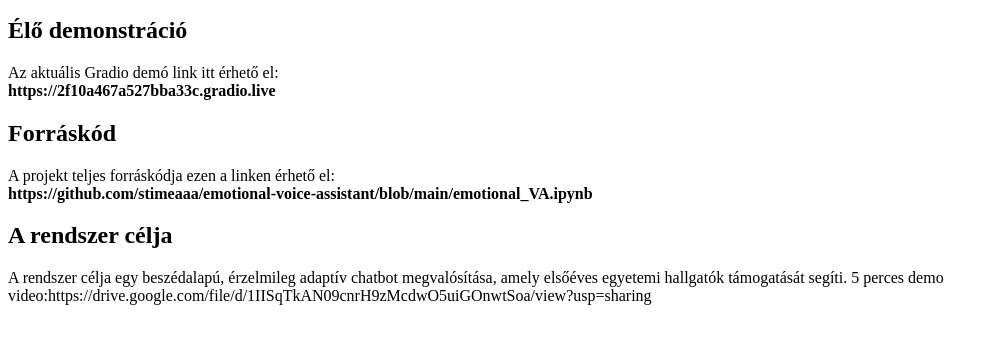
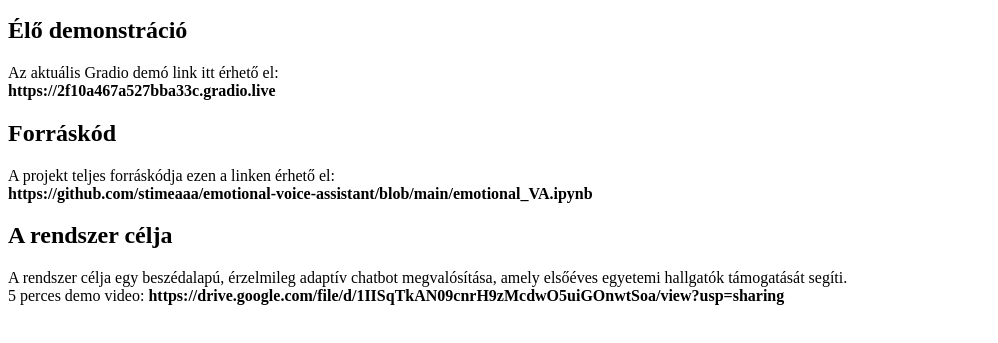
Before and after one commit to stimeaaa/emotional-voice-assistant, a plain HTML site: page index.html in a window 1280 px wide. Shown: the part 101-444 px from the top of the page, without its empty margins (0-998 px from the left). Drawn offline with Linux system fonts and the light colour scheme.

Commit message:
Enhance demo video link presentation in index.html
Formatted the demo video link for better visibility.

```diff
--- a/index.html
+++ b/index.html
@@ -27,8 +27,8 @@ A projekt teljes forráskódja ezen a linken érhető el:<br>
 <h2>A rendszer célja</h2>
 <p>
 A rendszer célja egy beszédalapú, érzelmileg adaptív chatbot megvalósítása,
-amely elsőéves egyetemi hallgatók támogatását segíti.
-5 perces demo video:https://drive.google.com/file/d/1IISqTkAN09cnrH9zMcdwO5uiGOnwtSoa/view?usp=sharing
+amely elsőéves egyetemi hallgatók támogatását segíti.<br>
+5 perces demo video: <strong> https://drive.google.com/file/d/1IISqTkAN09cnrH9zMcdwO5uiGOnwtSoa/view?usp=sharing </strong>
 </p>
 
 </body>
```
